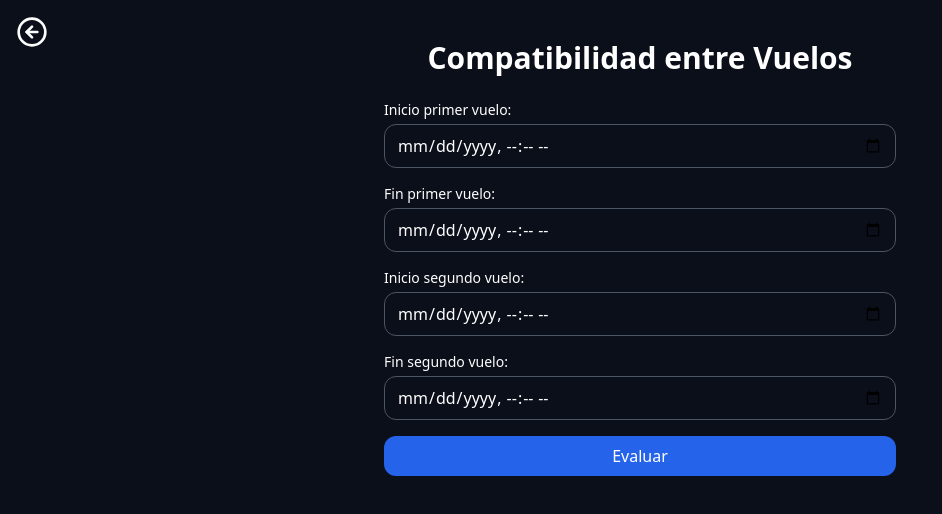
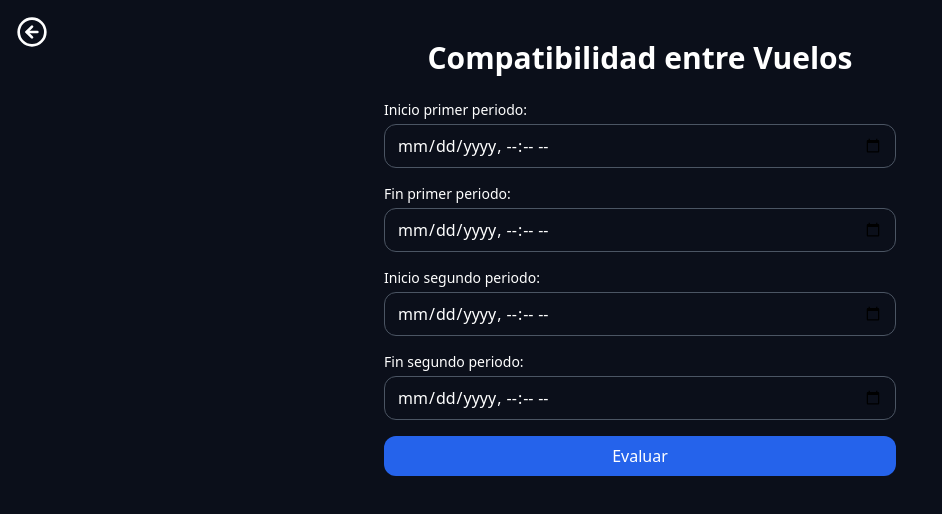
Before and after one commit to 00Severino00/Calculadora-SCLA, a React (Vite) app: page /ley7horas in a window 1280 px wide. Shown: the top 514 px of the page, without its empty margins (0-942 px from the left). Built offline with nearby package versions, Linux system fonts and the light colour scheme; the HTML template or start-up script is replaced by a standard one.

Commit message:
Actualización general del proyecto

```diff
--- a/src/Ley7Horas.tsx
+++ b/src/Ley7Horas.tsx
@@ -63,22 +63,22 @@ export default function Ley7Horas() {
 
       <form onSubmit={evaluarCompatibilidad} className="bg-[#0b0f1a] w-full max-w-lg space-y-4">
         <div>
-          <label className="block text-sm mb-1">Inicio primer vuelo:</label>
+          <label className="block text-sm mb-1">Inicio primer periodo:</label>
           <input type="datetime-local" value={inicio1} onChange={e => setInicio1(e.target.value)} required className="w-full bg-transparent border border-gray-600 rounded-xl px-3 py-2" />
         </div>
 
         <div>
-          <label className="block text-sm mb-1">Fin primer vuelo:</label>
+          <label className="block text-sm mb-1">Fin primer periodo:</label>
           <input type="datetime-local" value={fin1} onChange={e => setFin1(e.target.value)} required className="w-full bg-transparent border border-gray-600 rounded-xl px-3 py-2" />
         </div>
 
         <div>
-          <label className="block text-sm mb-1">Inicio segundo vuelo:</label>
+          <label className="block text-sm mb-1">Inicio segundo periodo:</label>
           <input type="datetime-local" value={inicio2} onChange={e => setInicio2(e.target.value)} required className="w-full bg-transparent border border-gray-600 rounded-xl px-3 py-2" />
         </div>
 
         <div>
-          <label className="block text-sm mb-1">Fin segundo vuelo:</label>
+          <label className="block text-sm mb-1">Fin segundo periodo:</label>
           <input type="datetime-local" value={fin2} onChange={e => setFin2(e.target.value)} required className="w-full bg-transparent border border-gray-600 rounded-xl px-3 py-2" />
         </div>
 
```
